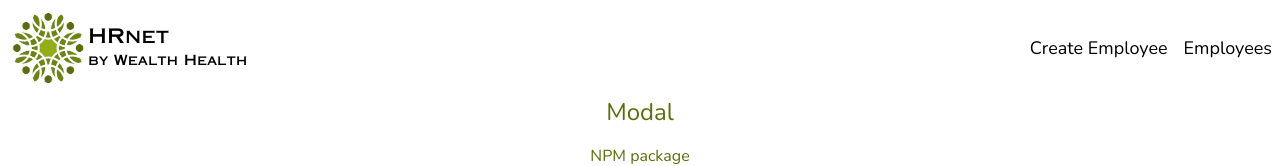
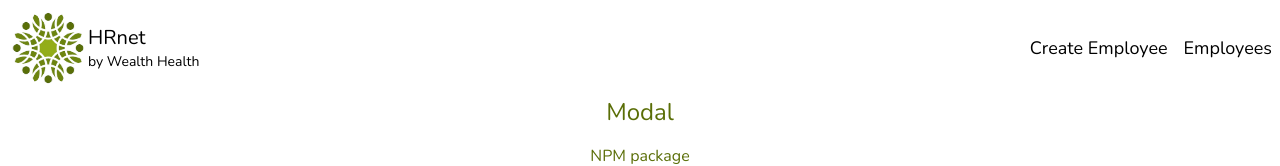
Before and after one commit to htaylor91/p14_taylor_heather, a Next.js app: page / in a window 1280 px wide. Shown: the top 166 px of the page. Built offline with nearby package versions, Linux system fonts and the light colour scheme.

Commit message:
perf(fonts): ⚡️ remove copperplate and import google fonts directly into root layout for performance

```diff
--- a/app/fonts/fonts.ts
+++ /dev/null
@@ -1,16 +0,0 @@
-import { Nunito } from 'next/font/google'
-import localFont from 'next/font/local';
-
-export const copperplate = localFont({
-  src: './copperplate.woff2',
-  weight: '400',
-  variable: '--font-copperplate',
-});
-
-export const nunito = Nunito(
-  {
-    subsets: ['latin'],
-    display: 'swap',
-    variable: '--font-nunito',
-  }
-)
--- a/app/layout.tsx
+++ b/app/layout.tsx
@@ -1,13 +1,21 @@
-import './global.css'
-import { nunito, copperplate } from './fonts/fonts';
+import { Nunito } from 'next/font/google'
 import { Metadata } from 'next';
 import Header from '@/components/Navigation/Header';
 import Footer from '@/components/Navigation/Footer';
+import './global.css'
 
 export const metadata: Metadata = {
   title: 'HRnet',
   description: 'Employee records application from Wealth Health',
 }
+
+export const nunito = Nunito(
+  {
+    subsets: ['latin'],
+    display: 'swap',
+    variable: '--font-nunito',
+  }
+)
 
 export default function RootLayout({
   children,
@@ -15,7 +23,7 @@ export default function RootLayout({
   children: React.ReactNode,
 }) {
   return (
-    <html lang="en" className={`${nunito.className} ${copperplate.variable}`}>
+    <html lang="en" className={`${nunito.className} `}>
       <body className={`root-layout bg-bkg text-content `}>
         <Header className={'border-b-brand-light'} />
         {children}
--- a/components/Navigation/Logo.tsx
+++ b/components/Navigation/Logo.tsx
@@ -14,7 +14,7 @@ function Logo() {
           className={'object-contain w-20 h-20'}
         />
       </div>
-      <div className="font-Copperplate whitespace-nowrap">
+      <div className="whitespace-nowrap">
         <h1 className='text-xl'>HRnet</h1>
         <p className='text-sm'>by Wealth Health</p>
       </div>
```
Also changed, not shown: app/fonts/copperplate.woff2 (deleted).
